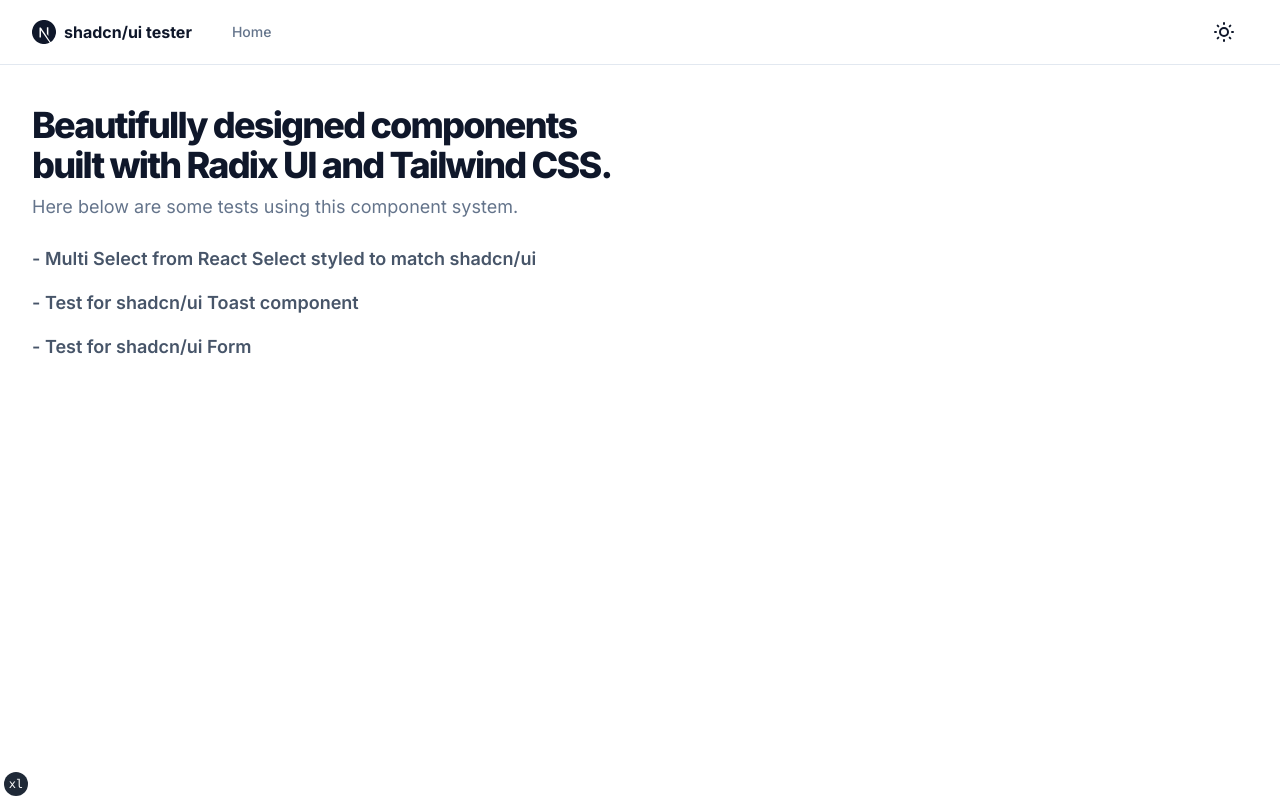
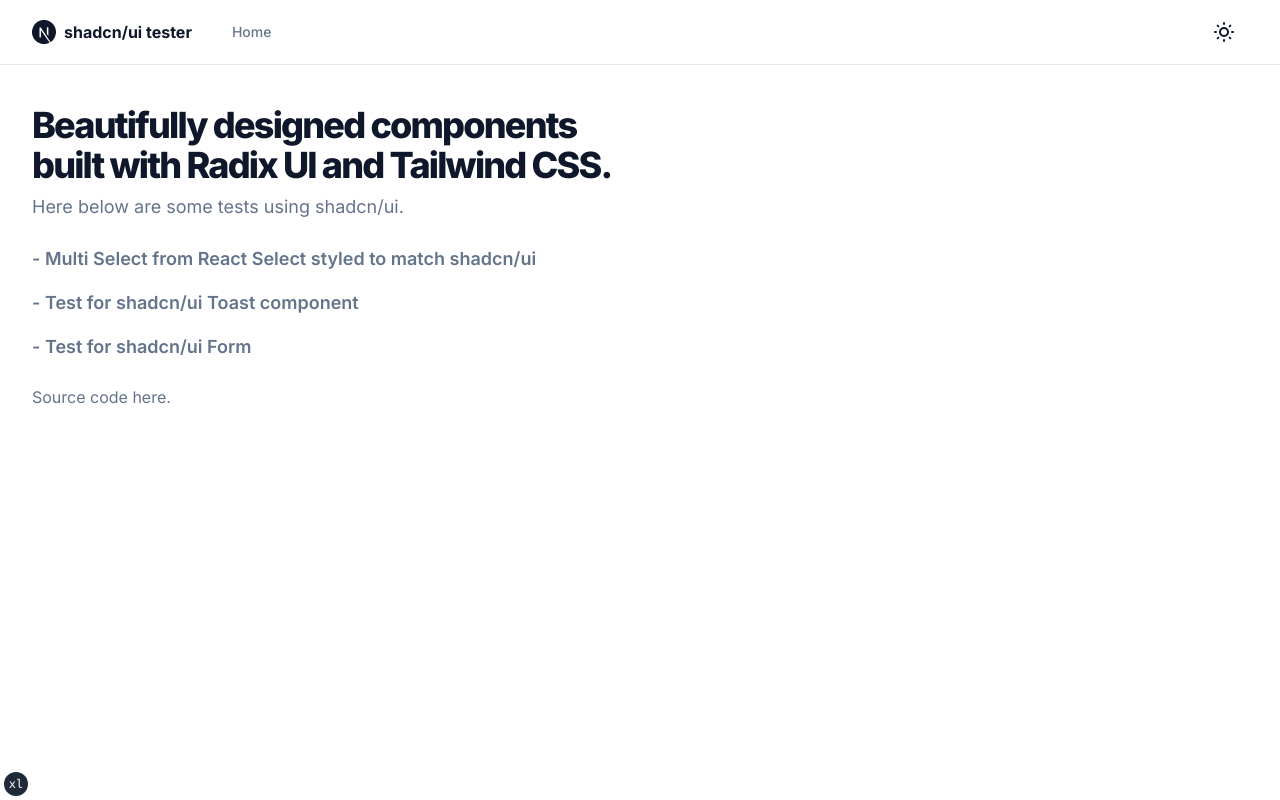
Before and after one commit to owolfdev/shadcn-tester, a Next.js app: page / in a window 1280 px wide. Built offline with nearby package versions, Linux system fonts and the light colour scheme.

Commit message:
add form demo

```diff
--- a/app/multi-select/page.tsx
+++ b/app/multi-select/page.tsx
@@ -31,7 +31,8 @@
   const { setTheme, theme } = useTheme()
 
   useEffect(() => {
-    console.log("selectedCategories", selectedCategories)
+    selectedCategories.length > 0 &&
+      console.log("selectedCategories", selectedCategories)
   }, [selectedCategories])
 
   const initialCustomStyles: CustomStyles = {
@@ -62,7 +63,7 @@
     useState<CustomStyles>(initialCustomStyles)
 
   useEffect(() => {
-    console.log("theme", theme)
+    //console.log("theme", theme)
     setCustomStyles({
       option: (defaultStyles: any, { isFocused }) => ({
         ...defaultStyles,
--- a/app/page.tsx
+++ b/app/page.tsx
@@ -76,7 +76,7 @@
     useState<CustomStyles>(initialCustomStyles)
 
   useEffect(() => {
-    console.log("theme", theme)
+    //console.log("theme", theme)
     setCustomStyles({
       option: (defaultStyles: any, state: any) => ({
         ...defaultStyles,
@@ -123,28 +123,40 @@
           built with Radix UI and Tailwind CSS.
         </h1>
         <p className="max-w-[700px] text-lg text-muted-foreground">
-          Here below are some tests using this component system.{" "}
+          Here below are some tests using{" "}
+          <Link className="hover:text-slate-400" href="https://ui.shadcn.com/">
+            shadcn/ui.
+          </Link>{" "}
         </p>
       </div>
 
       <div className="flex flex-col gap-4">
         <Link
           href="/multi-select"
-          className="text-lg font-semibold text-slate-600 hover:text-slate-500"
+          className="text-lg font-semibold text-muted-foreground hover:text-slate-400"
         >
           - Multi Select from React Select styled to match shadcn/ui
         </Link>
         <Link
           href="/toast-demo"
-          className="text-lg font-semibold text-slate-600 hover:text-slate-500"
+          className="text-lg font-semibold text-muted-foreground hover:text-slate-400"
         >
           - Test for shadcn/ui Toast component
         </Link>
         <Link
           href="/form"
-          className="text-lg font-semibold text-slate-600 hover:text-slate-500"
+          className="text-lg font-semibold text-muted-foreground hover:text-slate-400"
         >
           - Test for shadcn/ui Form
+        </Link>
+      </div>
+
+      <div className="flex flex-col gap-2">
+        <Link
+          href="https://github.com/owolfdev/shadcn-tester"
+          className="text-muted-foreground hover:text-slate-400"
+        >
+          Source code here.
         </Link>
       </div>
     </section>
```
